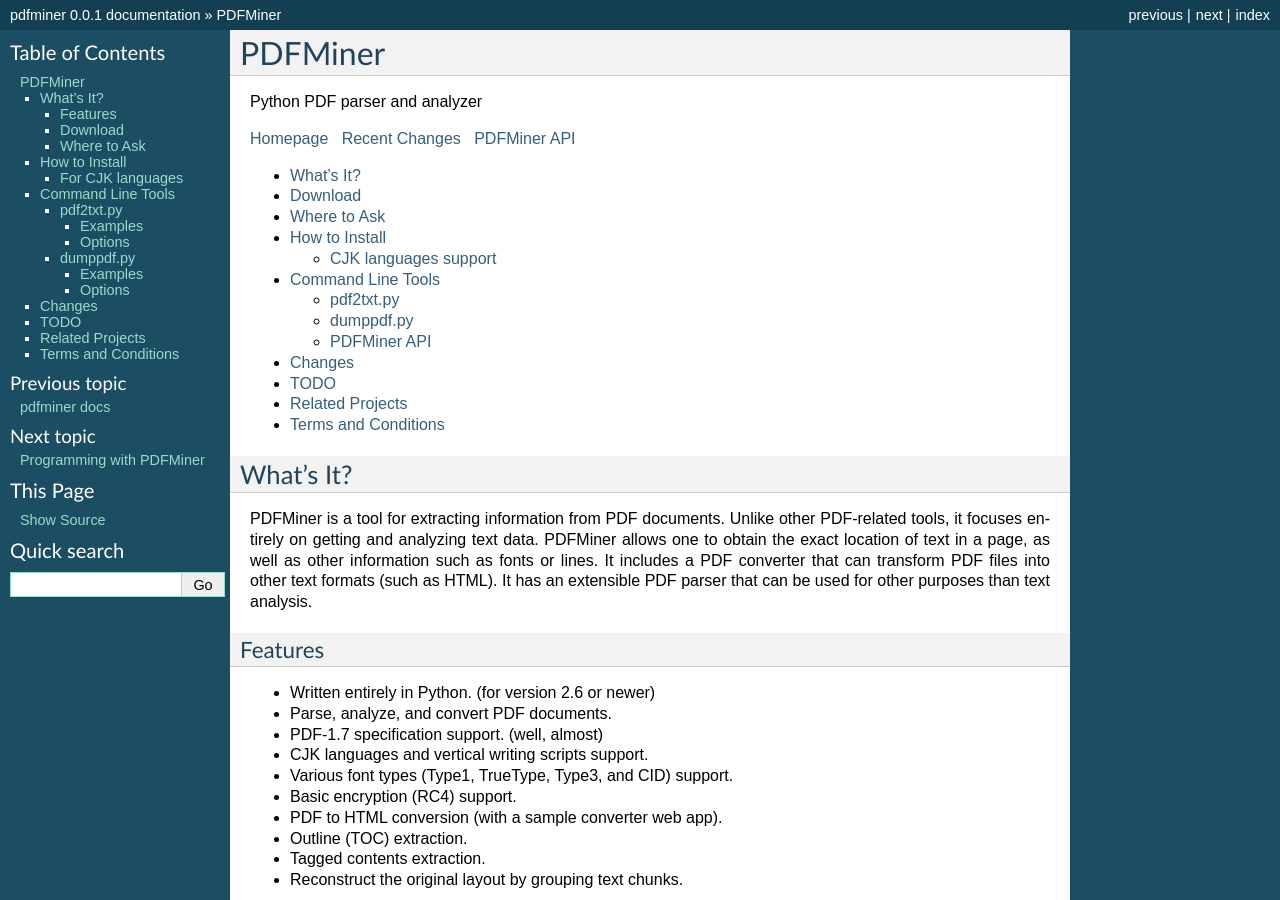
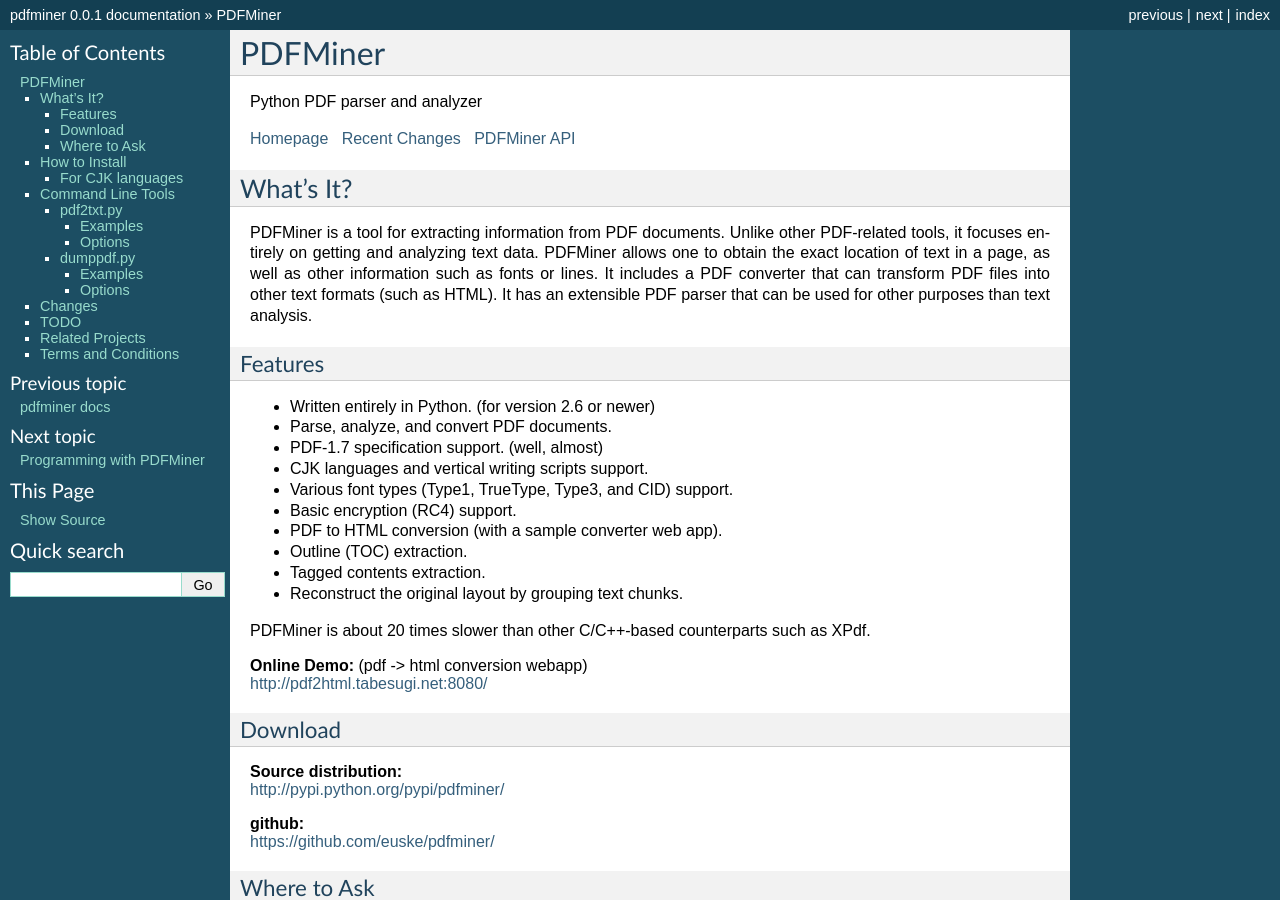
Before and after one commit to holsky/pdfminer-docs, a Sphinx documentation site: the page built from docs/pdfminer_index.rst, in a window 1280 px wide and 900 px high. Built offline with Sphinx 7.4.7, drawn with Linux system fonts in a browser that asks for light colours.

Commit message:
Update pdfminer_index.rst

```diff
--- a/docs/pdfminer_index.rst
+++ b/docs/pdfminer_index.rst
@@ -6,24 +6,6 @@
 `Homepage <http://www.unixuser.org/~euske/python/pdfminer/index.html>`_
   `Recent Changes <#changes>`_
   `PDFMiner API <programming.rst>`_
-
--  `What's It?`_
--  `Download`_
--  `Where to Ask`_
--  `How to Install`_
-
-   -  `CJK languages support <#cmap>`_
-
--  `Command Line Tools <#tools>`_
-
-   -  `pdf2txt.py <#pdf2txt>`_
-   -  `dumppdf.py <#dumppdf>`_
-   -  `PDFMiner API <programming.html>`_
-
--  `Changes`_
--  `TODO`_
--  `Related Projects`_
--  `Terms and Conditions`_
 
 What's It?
 -----------------
```
